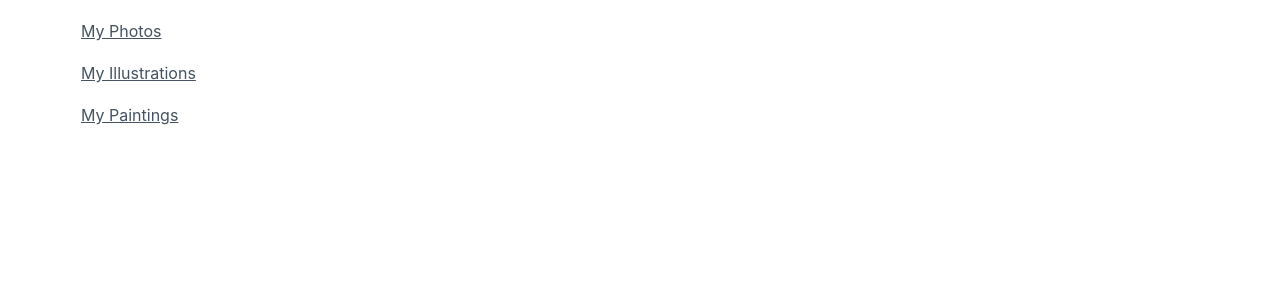
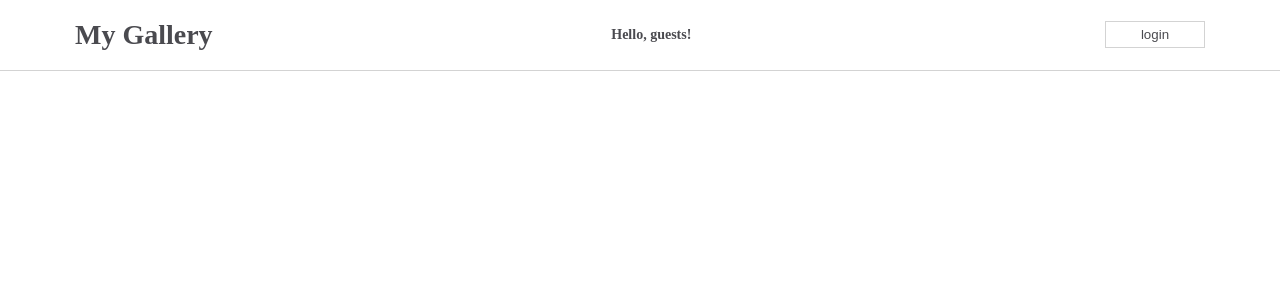
Before and after one commit to Tamirucode/react, a React (Create React App) app in the folder my-app/: page / in a window 1280 px wide. Shown: the top 300 px of the page. Built offline with nearby package versions, Linux system fonts and the light colour scheme.

Commit message:
add state, css and eventhandler to navbarsample

```diff
--- a/my-app/src/App.js
+++ b/my-app/src/App.js
@@ -1,11 +1,13 @@
 import logo from './logo.svg';
 import './App.css';
 import Sidebar from './components/Sidebar';
+import NavBarSimple from './components/NavBarSimple';
 
 function App() {
   return (
     <div className="App">
-<Sidebar/>
+      <NavBarSimple/>
+    {/*<Sidebar/>*/ }
 
     </div>
 
--- /dev/null
+++ b/my-app/src/components/NavBarSimple.js
@@ -0,0 +1,43 @@
+import React from "react";
+import css from '../css/NavBarSimple.module.css';
+
+class NavBarSimple extends React.Component {
+  constructor(props) {
+    super(props);
+    this.state = {
+      message:'Hello, guests!',
+      buttonText: "login",
+
+    };
+  }
+
+  handleClick() {
+    this.setState({
+        message: this.state.message ==='Hello, guests!'?'Welcome back, user!':'Hello, guests!',
+        buttonText: this.state.buttonText ==="login"?'logout':"login",
+
+    });
+    console.log(this.state.message)
+    console.log(this.state.buttonText)
+  }
+
+
+
+
+  render() {
+    return (
+      <div className ={css.NavBar}>
+        <h1>My Gallery</h1>
+        <span>
+          {this.state.message}
+        </span>
+        <button onClick={() => this.handleClick()}>
+          {this.state.buttonText}
+        </button>
+
+      </div>
+    );
+  }
+}
+
+export default NavBarSimple;
```
